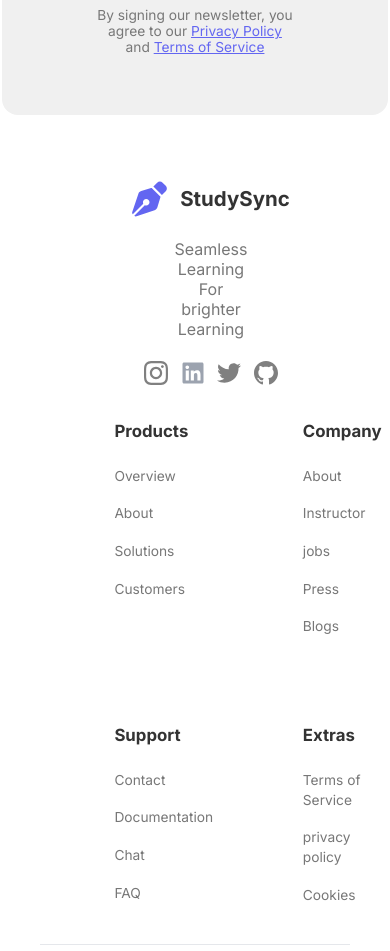
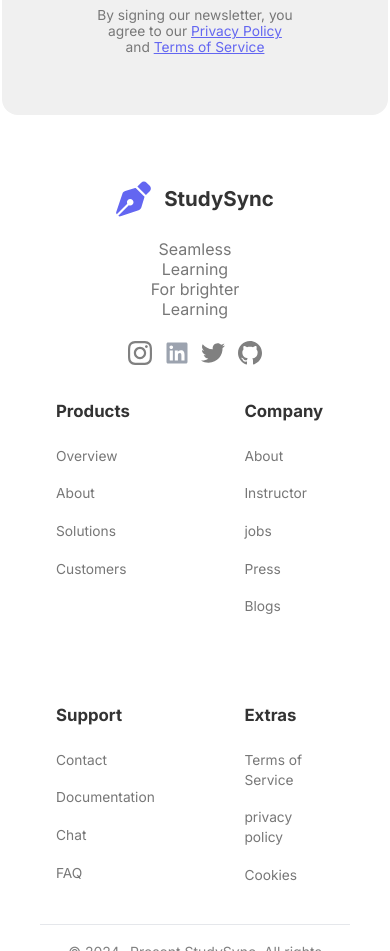
Before and after one commit to Skaif-123/StudySync-Project, a plain HTML site: page index.html in a window 390 px wide. Shown: the part 5073-6024 px from the top of the page. Drawn offline with Linux system fonts and the light colour scheme.

Commit message:
made changes to footer section

```diff
--- a/style.css
+++ b/style.css
@@ -674,7 +674,6 @@ nav {
 .footer-grid{
     display: grid;
     grid-template-columns: repeat(4, 1fr);
-    width: 58%;
     gap: 5.6rem;
    padding-top: 2rem;
 }
@@ -728,9 +727,7 @@ nav {
 }
 
 @media screen and (max-width: 780px){
-    .footer-top{
-        padding-left: 2rem;
-    }
+
     .footer-grid{
         grid-template-columns: repeat(2,1fr);
     }
```
